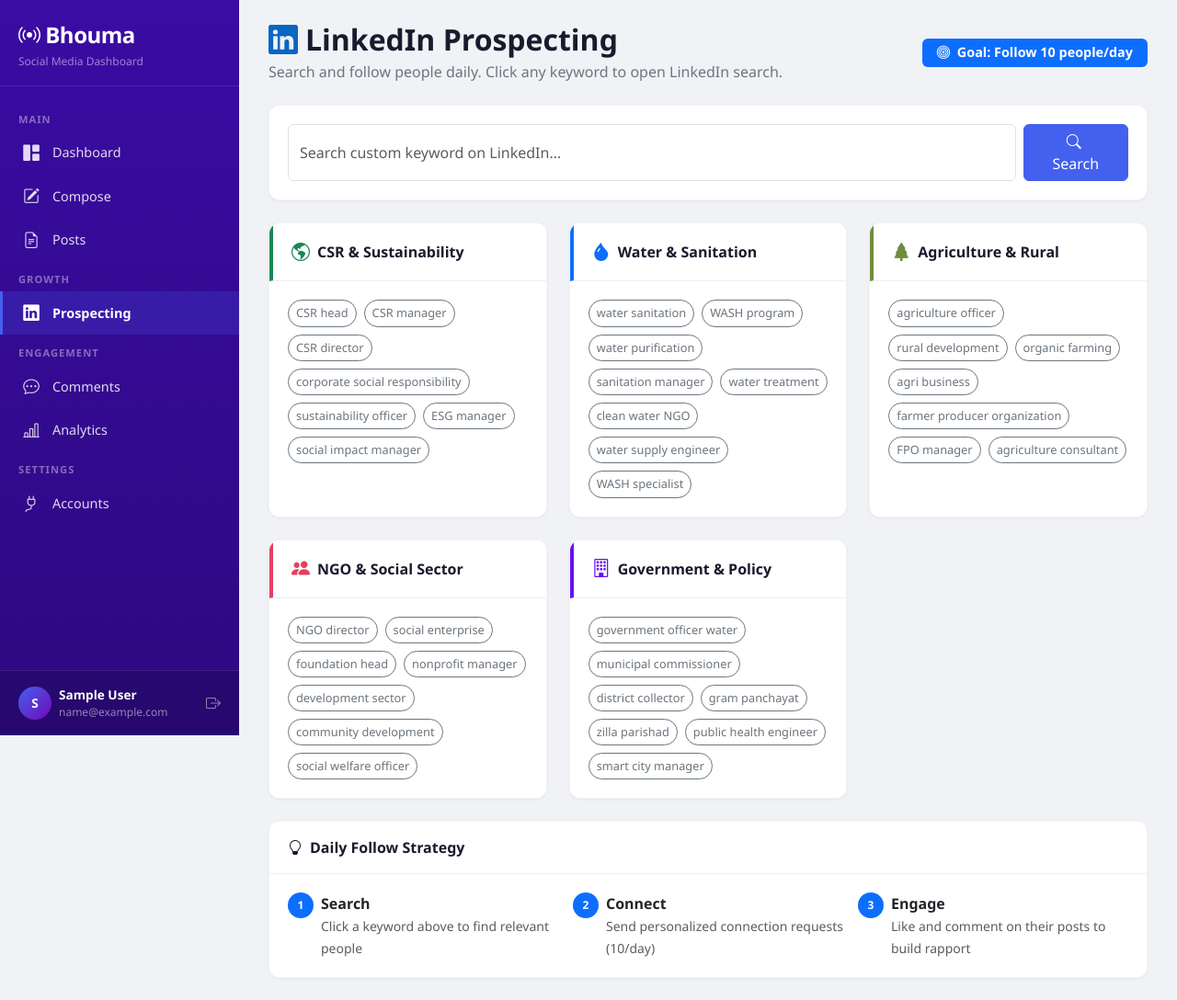
After one commit to ArunExprop06/bhouma, a Flask app: page /prospecting/ in a window 1280 px wide. The commit adds this page. Shown: the whole page at 92% size. Run offline with Flask 3, Linux system fonts and the light colour scheme; the visitor is signed in with stand-in values (Sample User, id 1).

Commit message:
Add LinkedIn Prospecting page with keyword search categories

```diff
--- a/app_package/__init__.py
+++ b/app_package/__init__.py
@@ -28,6 +28,7 @@ def create_app():
     from app_package.routes.comments import comments_bp
     from app_package.routes.analytics import analytics_bp
     from app_package.routes.admin import admin_bp
+    from app_package.routes.prospecting import prospecting_bp
 
     app.register_blueprint(auth_bp)
     app.register_blueprint(dashboard_bp)
@@ -37,6 +38,7 @@ def create_app():
     app.register_blueprint(comments_bp)
     app.register_blueprint(analytics_bp)
     app.register_blueprint(admin_bp)
+    app.register_blueprint(prospecting_bp)
 
     # Create tables
     with app.app_context():
--- /dev/null
+++ b/app_package/routes/prospecting.py
@@ -0,0 +1,67 @@
+from flask import Blueprint, render_template, request
+from flask_login import login_required
+
+prospecting_bp = Blueprint('prospecting', __name__, url_prefix='/prospecting')
+
+# Predefined keyword categories for LinkedIn search
+KEYWORD_CATEGORIES = [
+    {
+        'name': 'CSR & Sustainability',
+        'icon': 'bi-globe-americas',
+        'color': '#198754',
+        'keywords': [
+            'CSR head', 'CSR manager', 'CSR director',
+            'corporate social responsibility', 'sustainability officer',
+            'ESG manager', 'social impact manager',
+        ],
+    },
+    {
+        'name': 'Water & Sanitation',
+        'icon': 'bi-droplet-fill',
+        'color': '#0d6efd',
+        'keywords': [
+            'water sanitation', 'WASH program', 'water purification',
+            'sanitation manager', 'water treatment', 'clean water NGO',
+            'water supply engineer', 'WASH specialist',
+        ],
+    },
+    {
+        'name': 'Agriculture & Rural',
+        'icon': 'bi-tree-fill',
+        'color': '#6f8c3e',
+        'keywords': [
+            'agriculture officer', 'rural development',
+            'organic farming', 'agri business', 'farmer producer organization',
+            'FPO manager', 'agriculture consultant',
+        ],
+    },
+    {
+        'name': 'NGO & Social Sector',
+        'icon': 'bi-people-fill',
+        'color': '#e4405f',
+        'keywords': [
+            'NGO director', 'social enterprise', 'foundation head',
+            'nonprofit manager', 'development sector',
+            'community development', 'social welfare officer',
+        ],
+    },
+    {
+        'name': 'Government & Policy',
+        'icon': 'bi-building',
+        'color': '#6610f2',
+        'keywords': [
+            'government officer water', 'municipal commissioner',
+            'district collector', 'gram panchayat', 'zilla parishad',
+            'public health engineer', 'smart city manager',
+        ],
+    },
+]
+
+
+@prospecting_bp.route('/')
+@login_required
+def index():
+    custom_keyword = request.args.get('q', '').strip()
+    return render_template('prospecting/index.html',
+                           categories=KEYWORD_CATEGORIES,
+                           custom_keyword=custom_keyword)
--- a/app_package/templates/base.html
+++ b/app_package/templates/base.html
@@ -37,6 +37,13 @@
             <li>
                 <a href="{{ url_for('posts.list_posts') }}" class="{{ 'active' if request.endpoint and request.endpoint.startswith('posts.') }}">
                     <i class="bi bi-file-earmark-text"></i> Posts
+                </a>
+            </li>
+
+            <li class="nav-label">Growth</li>
+            <li>
+                <a href="{{ url_for('prospecting.index') }}" class="{{ 'active' if request.endpoint and request.endpoint.startswith('prospecting.') }}">
+                    <i class="bi bi-linkedin"></i> Prospecting
                 </a>
             </li>
 
--- /dev/null
+++ b/app_package/templates/prospecting/index.html
@@ -0,0 +1,115 @@
+{% extends "base.html" %}
+{% block title %}LinkedIn Prospecting{% endblock %}
+
+{% block content %}
+<div class="page-header d-flex align-items-center justify-content-between">
+    <div>
+        <h2><i class="bi bi-linkedin me-2" style="color:#0a66c2;"></i>LinkedIn Prospecting</h2>
+        <p>Search and follow people daily. Click any keyword to open LinkedIn search.</p>
+    </div>
+    <span class="badge bg-primary" style="font-size:0.9rem;padding:0.5rem 1rem;">
+        <i class="bi bi-bullseye me-1"></i> Goal: Follow 10 people/day
+    </span>
+</div>
+
+<!-- Custom Search -->
+<div class="card-custom mb-4">
+    <div class="card-body">
+        <form method="GET" class="d-flex gap-2">
+            <input type="text" name="q" class="form-control" placeholder="Search custom keyword on LinkedIn..." value="{{ custom_keyword }}">
+            <button type="submit" class="btn btn-primary px-4">
+                <i class="bi bi-search me-1"></i> Search
+            </button>
+        </form>
+        {% if custom_keyword %}
+        <div class="mt-3">
+            <a href="https://www.linkedin.com/search/results/people/?keywords={{ custom_keyword|urlencode }}" target="_blank" class="btn btn-outline-primary me-2">
+                <i class="bi bi-people me-1"></i> People
+            </a>
+            <a href="https://www.linkedin.com/search/results/companies/?keywords={{ custom_keyword|urlencode }}" target="_blank" class="btn btn-outline-primary me-2">
+                <i class="bi bi-building me-1"></i> Companies
+            </a>
+            <a href="https://www.linkedin.com/search/results/content/?keywords={{ custom_keyword|urlencode }}" target="_blank" class="btn btn-outline-primary">
+                <i class="bi bi-file-text me-1"></i> Posts
+            </a>
+        </div>
+        {% endif %}
+    </div>
+</div>
+
+<!-- Keyword Categories -->
+<div class="row g-4">
+    {% for cat in categories %}
+    <div class="col-md-6 col-lg-4">
+        <div class="card-custom h-100">
+            <div class="card-header d-flex align-items-center gap-2" style="border-left:4px solid {{ cat.color }};">
+                <i class="bi {{ cat.icon }}" style="color:{{ cat.color }};font-size:1.25rem;"></i>
+                <span class="fw-bold">{{ cat.name }}</span>
+            </div>
+            <div class="card-body">
+                <div class="d-flex flex-wrap gap-2">
+                    {% for kw in cat.keywords %}
+                    <a href="https://www.linkedin.com/search/results/people/?keywords={{ kw|urlencode }}" target="_blank" class="btn btn-sm btn-outline-secondary keyword-chip">
+                        {{ kw }}
+                    </a>
+                    {% endfor %}
+                </div>
+            </div>
+        </div>
+    </div>
+    {% endfor %}
+</div>
+
+<!-- Quick Tips -->
+<div class="card-custom mt-4">
+    <div class="card-header">
+        <i class="bi bi-lightbulb me-2"></i>Daily Follow Strategy
+    </div>
+    <div class="card-body">
+        <div class="row g-3">
+            <div class="col-md-4">
+                <div class="d-flex gap-2 align-items-start">
+                    <span class="badge bg-primary rounded-circle d-flex align-items-center justify-content-center" style="width:28px;height:28px;flex-shrink:0;">1</span>
+                    <div>
+                        <div class="fw-semibold">Search</div>
+                        <small class="text-muted">Click a keyword above to find relevant people</small>
+                    </div>
+                </div>
+            </div>
+            <div class="col-md-4">
+                <div class="d-flex gap-2 align-items-start">
+                    <span class="badge bg-primary rounded-circle d-flex align-items-center justify-content-center" style="width:28px;height:28px;flex-shrink:0;">2</span>
+                    <div>
+                        <div class="fw-semibold">Connect</div>
+                        <small class="text-muted">Send personalized connection requests (10/day)</small>
+                    </div>
+                </div>
+            </div>
+            <div class="col-md-4">
+                <div class="d-flex gap-2 align-items-start">
+                    <span class="badge bg-primary rounded-circle d-flex align-items-center justify-content-center" style="width:28px;height:28px;flex-shrink:0;">3</span>
+                    <div>
+                        <div class="fw-semibold">Engage</div>
+                        <small class="text-muted">Like and comment on their posts to build rapport</small>
+                    </div>
+                </div>
+            </div>
+        </div>
+    </div>
+</div>
+{% endblock %}
+
+{% block extra_js %}
+<style>
+.keyword-chip {
+    border-radius: 20px !important;
+    font-size: 0.8rem;
+    transition: all 0.2s;
+}
+.keyword-chip:hover {
+    background: #0a66c2 !important;
+    color: #fff !important;
+    border-color: #0a66c2 !important;
+}
+</style>
+{% endblock %}
```
